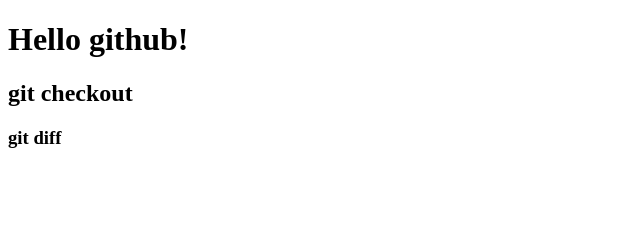
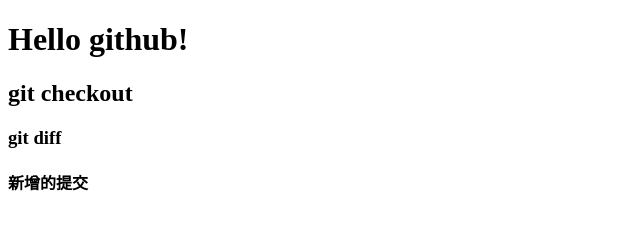
Before and after one commit to WakerCN/testDemo, a plain HTML site: page index.html in a window 1280 px wide. Shown: the whole page, without its empty margins (0-640 px from the left). Drawn offline with Linux system fonts and the light colour scheme.

Commit message:
第5次提交

```diff
--- a/index.html
+++ b/index.html
@@ -9,5 +9,6 @@
     <h1>Hello github!</h1>
     <h2>git checkout</h2>
     <h3>git diff</h3>
+    <h4>新增的提交</h4>
 </body>
 </html>
```
